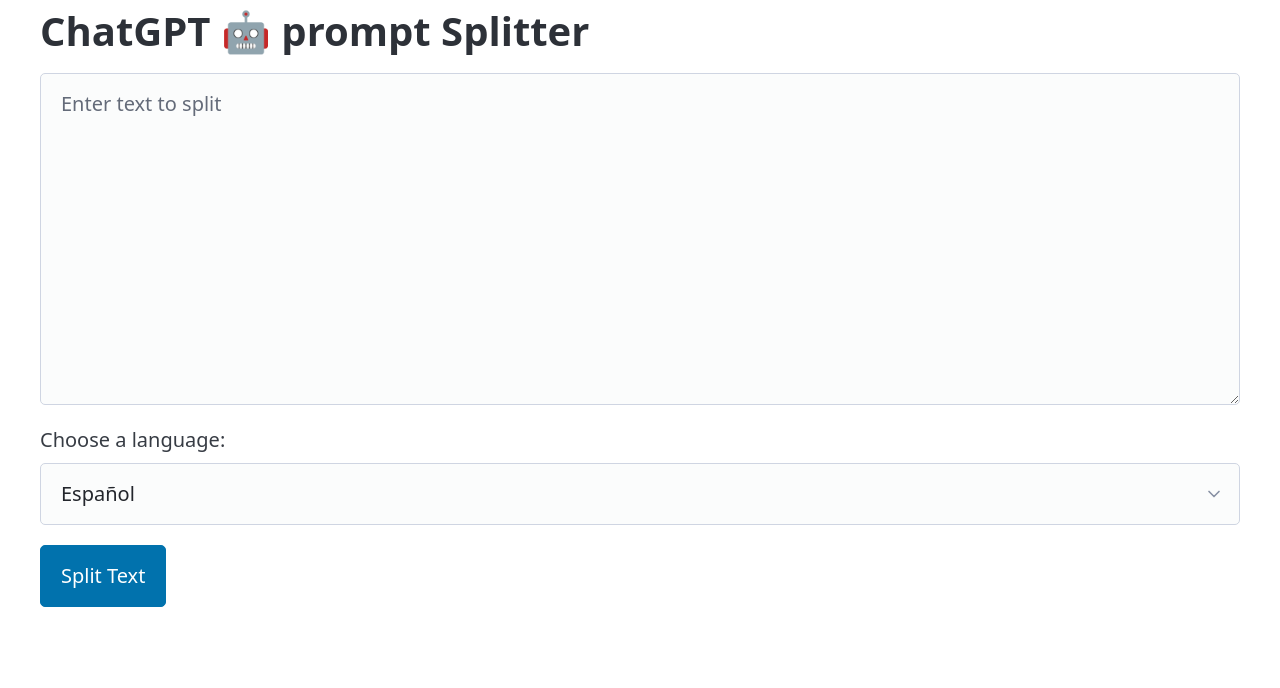
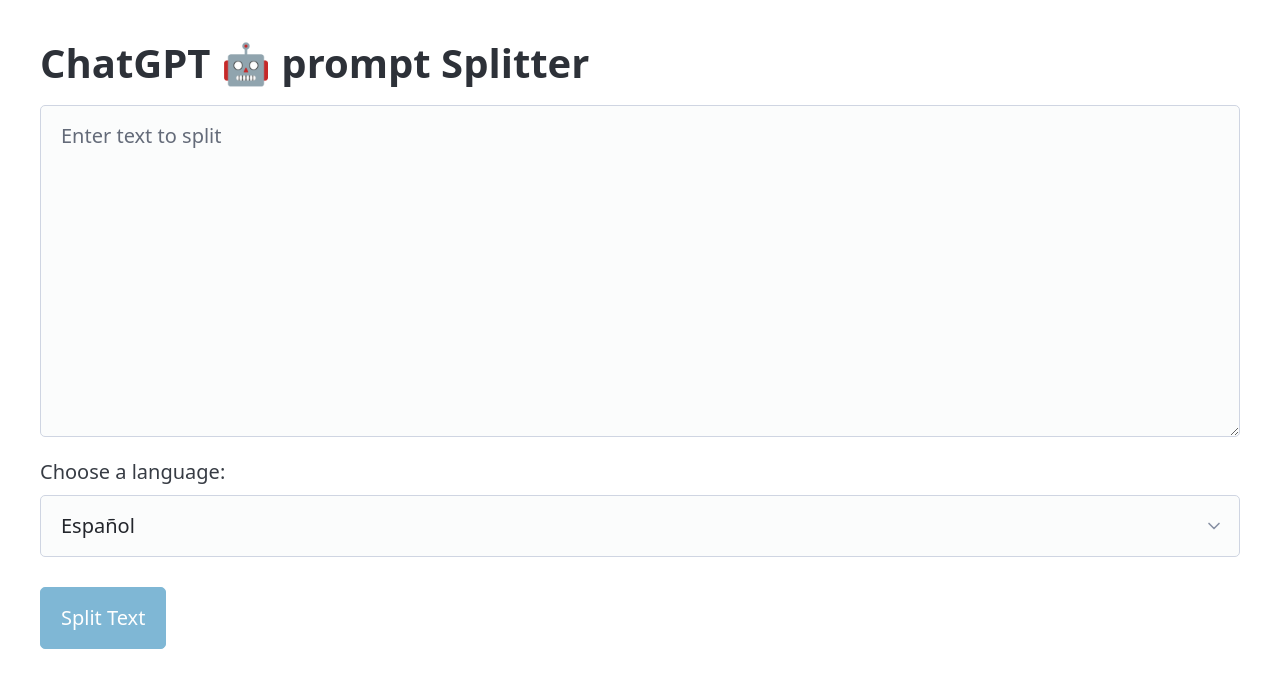
Before and after one commit to Peleton-011/chatGPT-prompt-splitter, a React (Vite) app: page / in a window 1280 px wide. Shown: the top 688 px of the page. Built offline with nearby package versions, Linux system fonts and the light colour scheme.

Commit message:
Minor style changes, details

```diff
--- a/src/components/Splitter.tsx
+++ b/src/components/Splitter.tsx
@@ -166,7 +166,7 @@ const Splitter = () => {
 	];
 
 	return (
-		<main className="container">
+		<main className="container" style={{ marginTop: "40px" }}>
 			<h1>ChatGPT 🤖 prompt Splitter</h1>
 			<textarea
 				placeholder="Enter text to split"
@@ -192,14 +192,20 @@ const Splitter = () => {
 					))}
 				</select>
 			</div>
-			<button onClick={splitText}>Split Text</button>
+			<button
+				onClick={splitText}
+				disabled={!text}
+				style={{ marginTop: "10px", marginBottom: "20px" }}
+			>
+				Split Text
+			</button>
 			{isResponseTooShort && (
 				<h3>
 					Text is too short to split! You could have sent as one
 					chunk! 😂
 				</h3>
 			)}
-			<div>
+			<div style={{ display: "flex", flexWrap: "wrap", gap: "10px" }}>
 				{chunks.map((chunk, index) => (
 					<CopyButton
 						key={index}
```
